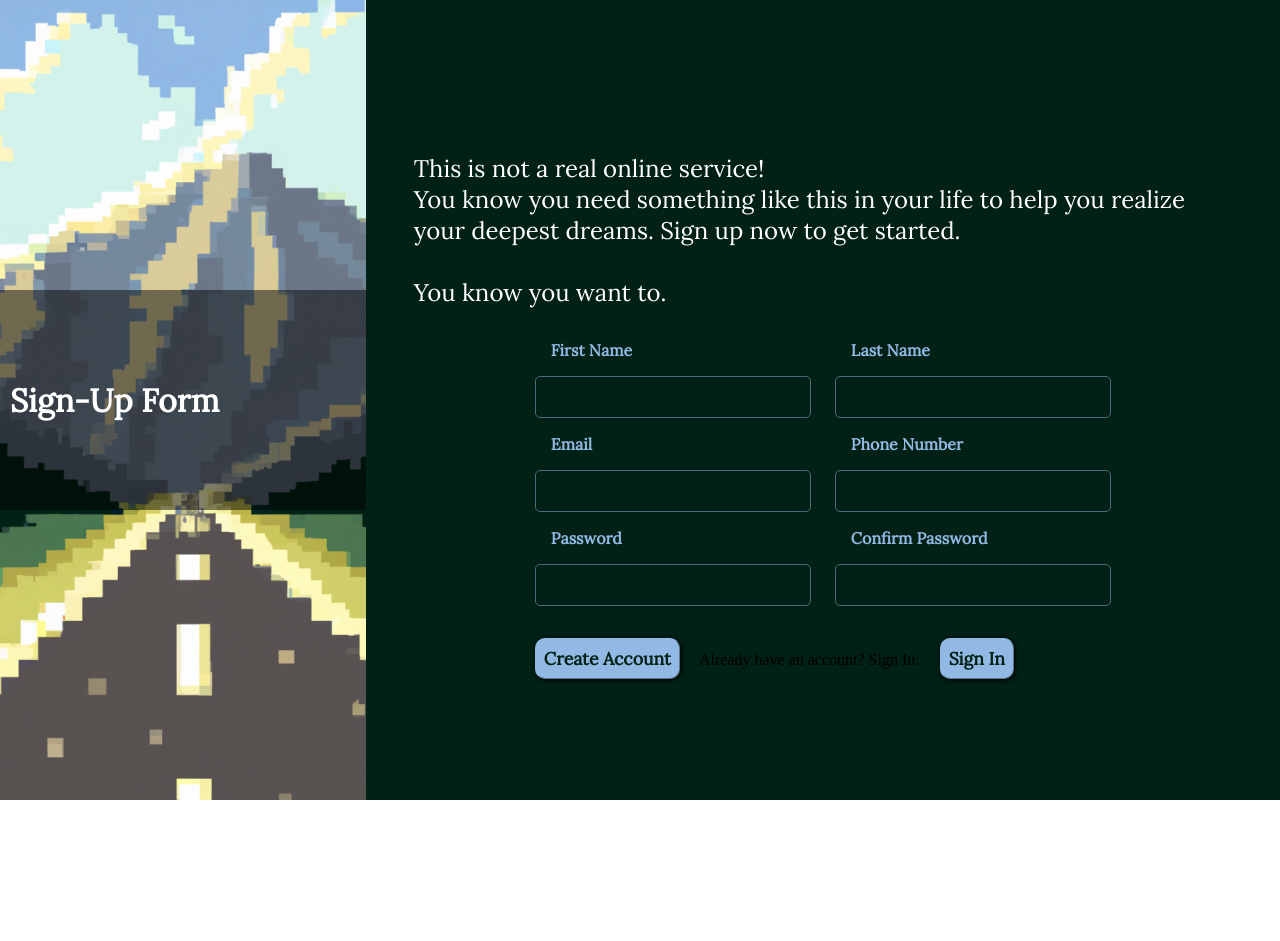
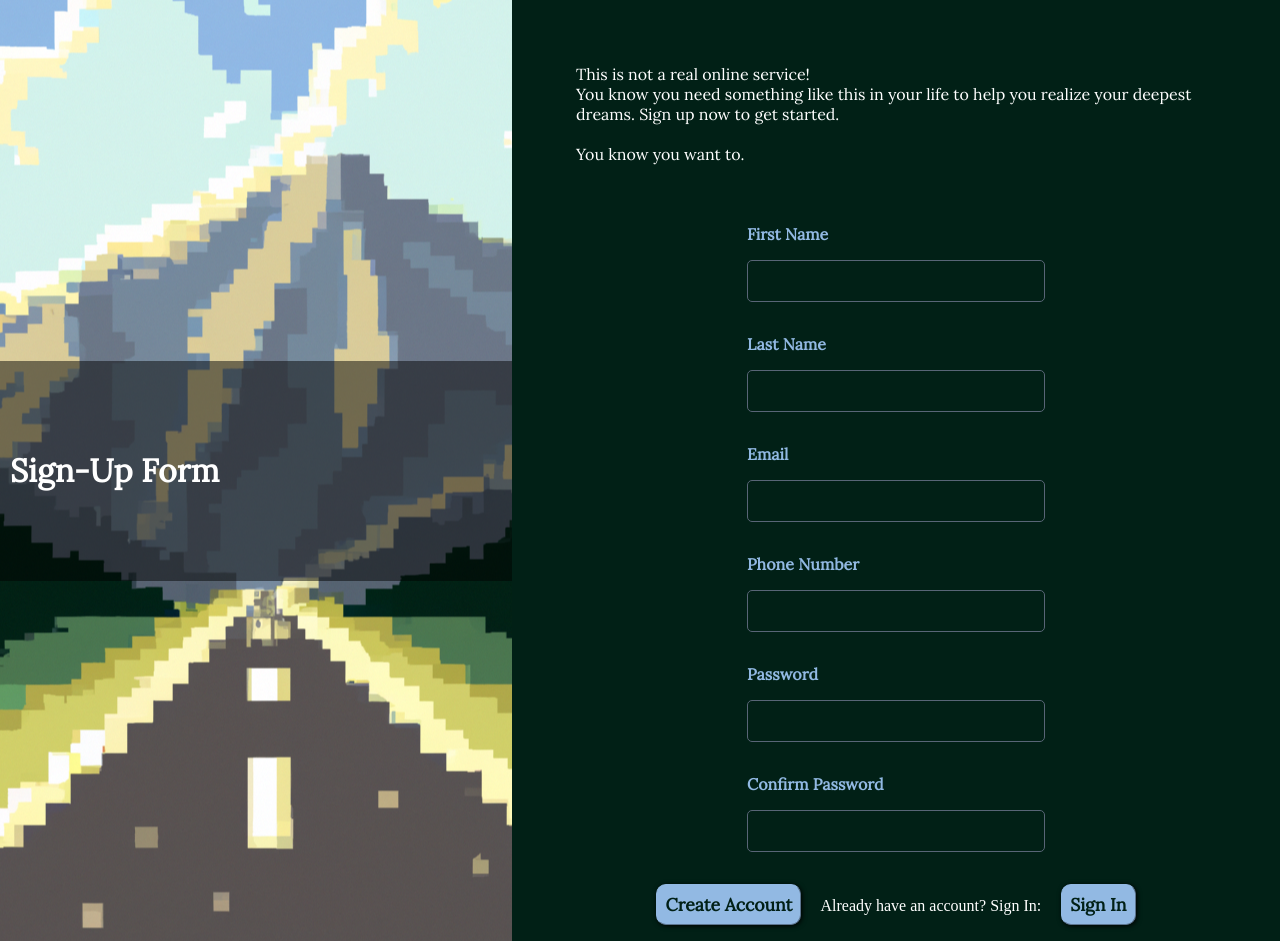
Before and after one commit to NicholasDomanico/Sign-Up-Form, a plain HTML site: page index.html in a window 1280 px wide. Before the commit the page ends 800 px from the top, so only its background shows below. Drawn offline with Linux system fonts and the light colour scheme.

Commit message:
Improved styling for smaller screens

```diff
--- a/style.css
+++ b/style.css
@@ -11,16 +11,17 @@
 
 #site-wrapper {
     display: flex;
+    flex-direction: row;
+    flex-wrap: wrap;
     width: 100vw;
     height: 100vh;
 }
 
 #side-bar {
     display: flex;
-    height: 100vh;
     width: 40vw;
     background-image: url(images/DALL·E\ 2023-10-12\ 12.55.10\ -\ long\ road\ going\ to\ horizon\ on\ a\ sunny\ day\,\ clouds\ overhead\,\ mountains\ in\ background\,\ pixel\ art.png);
-    background-size: cover;
+    background-size: auto;
     background-position: center;
     align-items: center;
 }
@@ -46,26 +47,33 @@
     flex-direction: column;
     justify-content: center;
     align-items: center;
-    width: 100vw;
-    height: 100vh;
+    width: 60vw;
+    height: fit-content;
+    min-height: 100vh;
     background-color: var(--grass-green);
 }
 
-#sign-up-form > p {
+#intro {
+    display: flex;
+    flex-wrap: wrap;
     color: white;
     font-family: 'Lora', sans-serif, arial, helvetica;
-    font-size: 1.5rem;
-    margin-left: 3rem;
-    margin-right: 4rem;
-    margin-top: 3rem;
+    font-size: 1rem;
+    margin: 4rem;
+    max-height: 10vh;
+}
+
+#form {
+    display: flex;
+    flex-direction: column;
+    height: 100%;
 }
 
 form {
     display: flex;
     flex-wrap: wrap;
-    justify-content: space-between;
-    padding: 1rem;
-    width: 45vw;
+    justify-content: space-around;
+    width: 50vw;
 }
 
 form > div > label {
@@ -80,6 +88,8 @@ form > div > input {
     display: block;
     outline: none;
     padding: 4px;
+    margin: 1rem;
+    width: 18rem;
     height: 2rem;
     font-family: 'Lora', sans-serif, arial, helvetica;
     font-size: 1.3rem;
@@ -95,6 +105,12 @@ form > div > input:focus {
     border-color: var(--sky-blue);
     border-width: 0.1rem;
     box-shadow: 1px 1px 5px black;
+}
+
+#actions {
+    justify-self: center;
+    align-self: center;
+    color: white;
 }
 
 button {
```
Also changed, not shown: index.html (+0 -1 lines).
